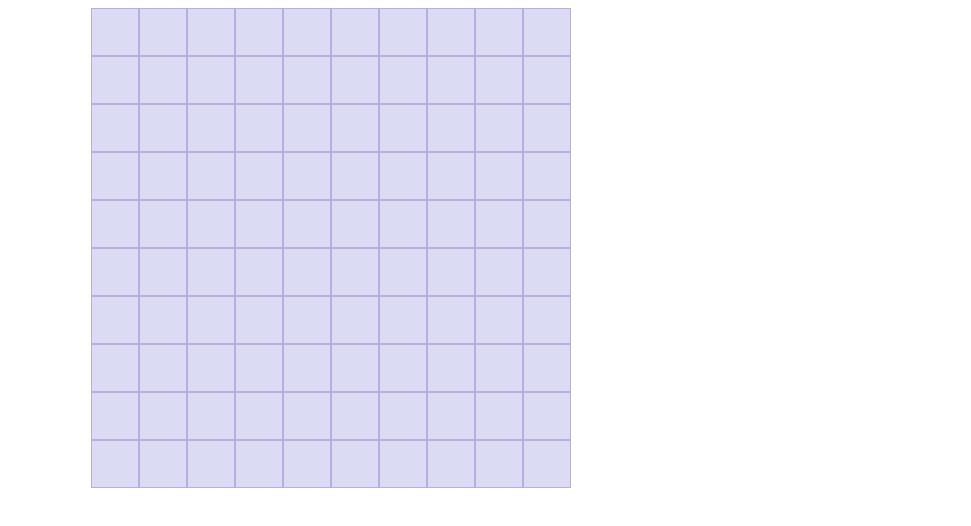
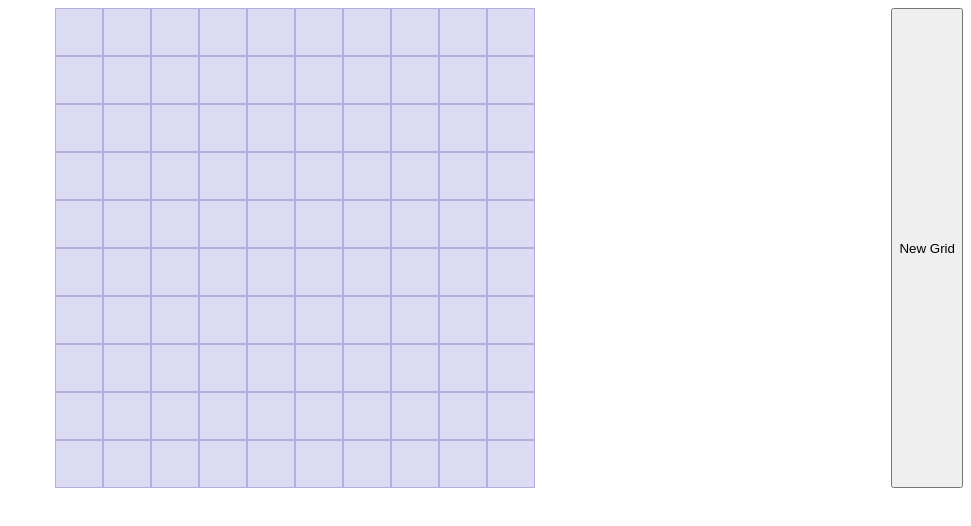
Before and after one commit to pterodactylscreams/etch-a-sketch, a plain HTML site: page index.html in a window 1280 px wide. Shown: the whole page, without its empty margins (309-1280 px from the left). Drawn offline with Linux system fonts and the light colour scheme.

Commit message:
grid made + colour added

```diff
--- a/index.html
+++ b/index.html
@@ -7,7 +7,10 @@
     <link rel="stylesheet" href="style.css">
 </head>
 <body>
-    <div id="containerDiv"></div>
+    <div id="home">
+        <div id="containerDiv"></div>
+        <button id="gridButton">New Grid</button>
+    </div>
     <script src="script.js"></script>
 </body>
 </html>
--- a/style.css
+++ b/style.css
@@ -1,3 +1,8 @@
+#home {
+    display: flex;
+
+}
+
 #containerDiv {
     display: flex;
     flex-wrap: wrap;
@@ -8,6 +13,10 @@
     /* centers element */
 }
 
+#gridButton {
+
+}
+
 .square {
     flex: auto;
     border:  0.02px solid #ae9edbc5;
```
